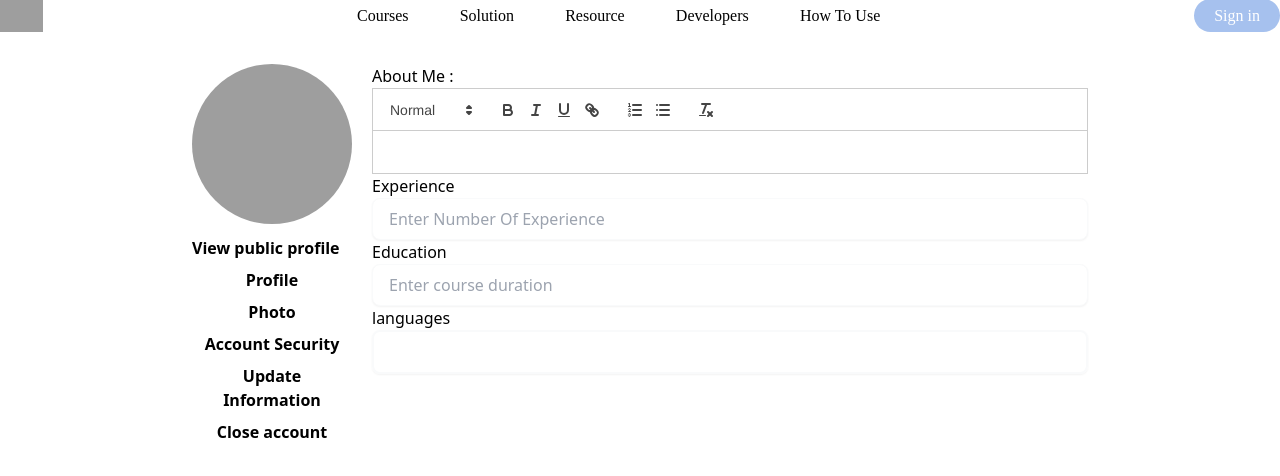
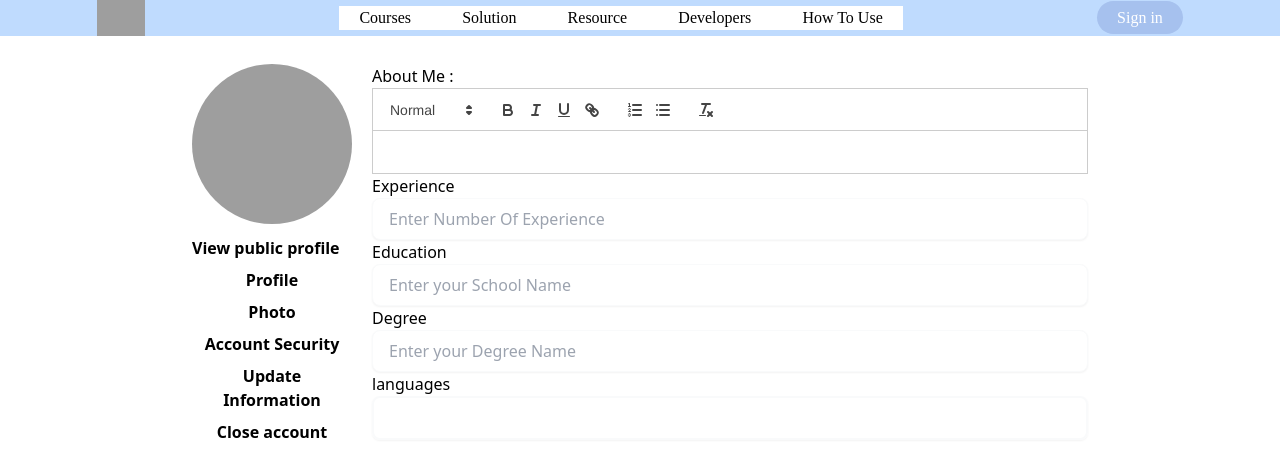
Before and after one commit to IhebGarsii/E-learn-platform, a React (Vite) app in the folder frontend/: page /profile/1 in a window 1280 px wide. Both pictures are taken after a click on the button "Update Information". Shown: the top 476 px of the page. Built offline with nearby package versions, Linux system fonts and the light colour scheme; grey boxes are pictures that could not be loaded.

Commit message:
fixed css problem

```diff
--- a/frontend/src/components/navbar/Navbar.tsx
+++ b/frontend/src/components/navbar/Navbar.tsx
@@ -44,7 +44,7 @@ function Navbar() {
   return (
     <div className="fixed w-full z-10 font-[Poppins] bg-gradient-to-t from-[#fbc2eb] to-[#a6c1ee]">
       <header className="bg-white ">
-        <nav className="flex justify-around  items-center w-full  mx-auto">
+        <nav className="flex justify-around  bg-blue-200  items-center w-full  mx-auto">
           <div>
             <img
               className="w-12 cursor-pointer"
@@ -53,7 +53,7 @@ function Navbar() {
             />
           </div>
           <div
-            className={`nav-links z-50 duration-500 md:static absolute bg-white md:min-h-fit min-h-[40vh] left-0 transition-transform ${
+            className={`nav-links z-50 duration-500 md:static absolute bg-white  md:w-fit  md:min-h-fit min-h-[40vh] left-0 transition-transform ${
               menuOpen ? "top-[90%]" : "top-[-800%]"
             } w-full flex items-center px-5`}
           >
--- a/frontend/src/components/profileComponents/UpdateInformation.tsx
+++ b/frontend/src/components/profileComponents/UpdateInformation.tsx
@@ -31,10 +31,15 @@ function UpdateInformation() {
       <label htmlFor="">Education</label>
       <input
         className="outline-none border border-gray-50 px-4 py-2 rounded-lg shadow-sm focus:border-blue-500 focus:ring-1 focus:ring-blue-500 placeholder-gray-400"
-        placeholder="Enter course duration"
+        placeholder="Enter your School Name"
         type="text"
       />
-
+      <label htmlFor="">Degree</label>
+      <input
+        className="outline-none border border-gray-50 px-4 py-2 rounded-lg shadow-sm focus:border-blue-500 focus:ring-1 focus:ring-blue-500 placeholder-gray-400"
+        placeholder="Enter your Degree Name"
+        type="text"
+      />
       <label htmlFor="">languages</label>
       <TagInput tags={tags} onChange={handleTagsChange} />
     </div>
```
